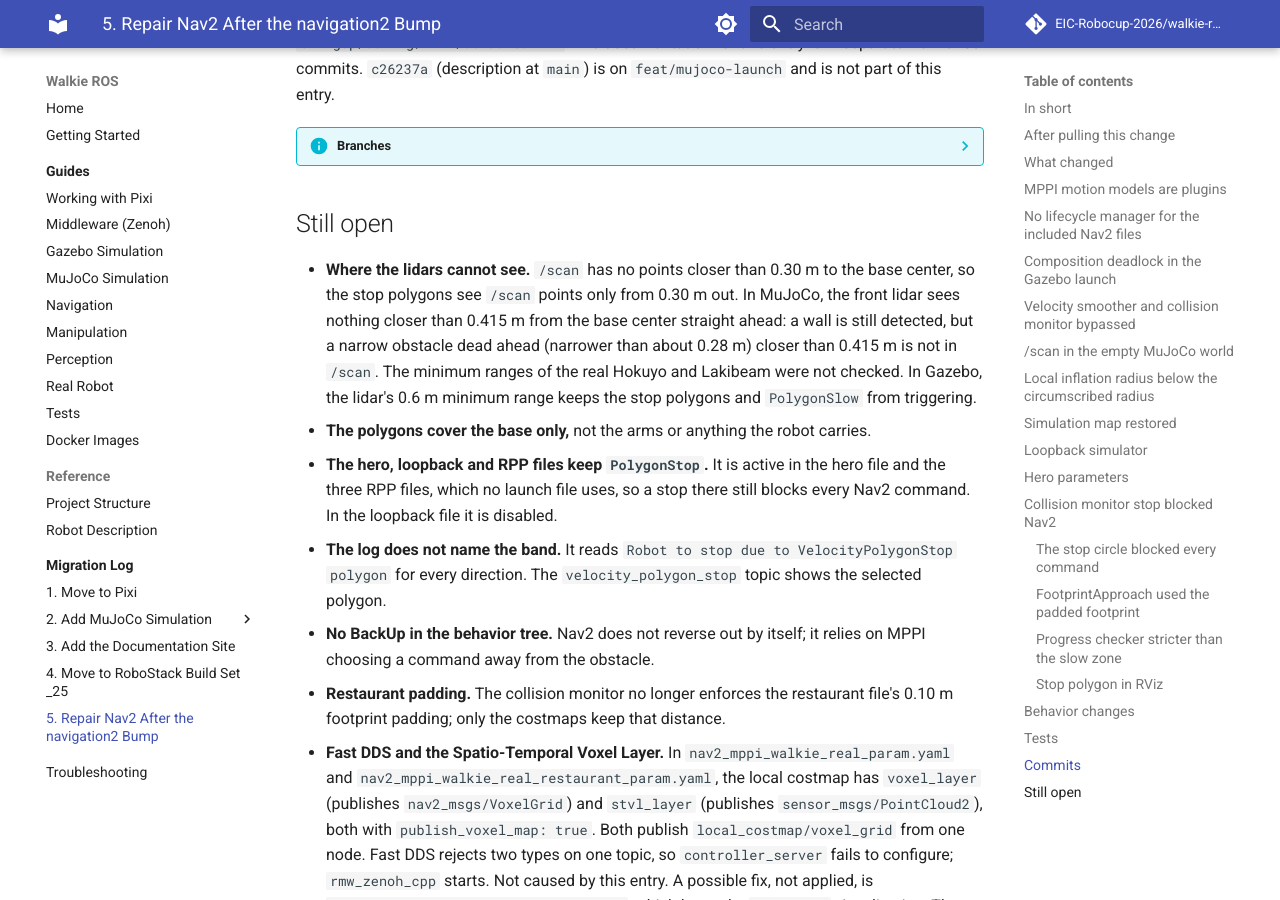
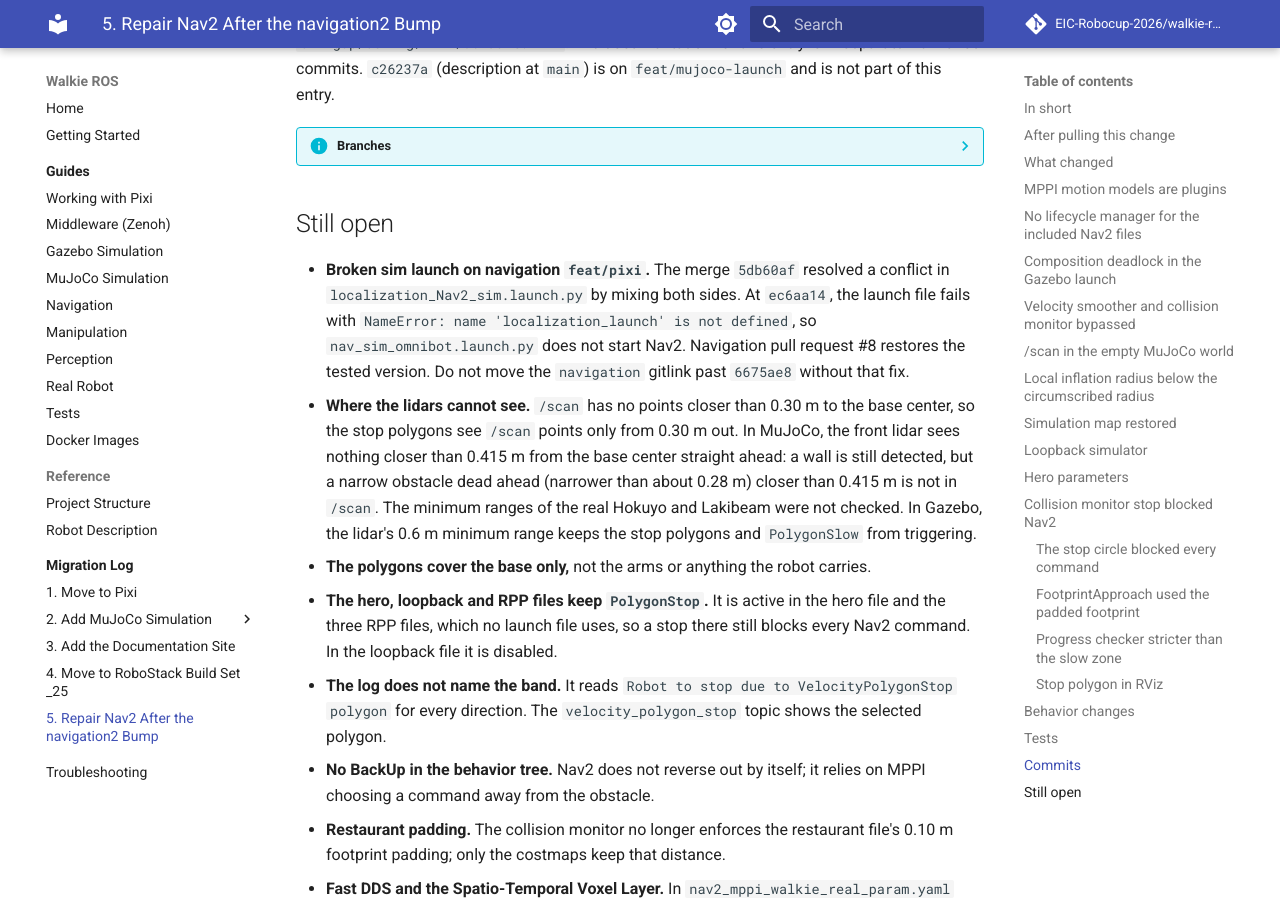
Before and after one commit to EIC-Robocup-2026/walkie-ros, an MkDocs documentation site: the page built from docs/migrations/05-nav2-repair.md, in a window 1280 px wide and 900 px high, scrolled down 13954 px. Built offline with MkDocs 1.6.1 and Material for MkDocs 9.7.7, drawn with Linux system fonts in a browser that asks for light colours; comment, search, counter and statistics services are not loaded.

Commit message:
docs: record the navigation #7 merge and the broken sim launch

```diff
--- a/docs/migrations/05-nav2-repair.md
+++ b/docs/migrations/05-nav2-repair.md
@@ -802,13 +802,23 @@
 
 ??? info "Branches"
     The walkie-ros commits are on `fix/nav2-compat`, stacked on
-    `feat/mujoco-launch`, which is on `feat/Pixi`. The navigation commits are
-    on `fix/nav2-compat` in `EIC-Robocup-2026/navigation`, on `feat/pixi`
-    (`02a697a`). Both are under review in navigation pull request #7 and
-    walkie-ros pull request #44, not merged.
+    `feat/mujoco-launch`, which is on `feat/Pixi`; they are under review in
+    walkie-ros pull request #44. The navigation commits were on
+    `fix/nav2-compat` in `EIC-Robocup-2026/navigation`, branched from
+    `feat/pixi` (`02a697a`). Navigation pull request #7 merged them into
+    `feat/pixi` on 2026-10-14 (`ec6aa14`), after a merge of `feat/pixi` into
+    the branch (`5db60af`). The `navigation` gitlink stays at `6675ae8`, which
+    `feat/pixi` contains.
 
 ## Still open
 
+- **Broken sim launch on navigation `feat/pixi`.** The merge `5db60af`
+  resolved a conflict in `localization_Nav2_sim.launch.py` by mixing both
+  sides. At `ec6aa14`, the launch file fails with
+  `NameError: name 'localization_launch' is not defined`, so
+  `nav_sim_omnibot.launch.py` does not start Nav2. Navigation pull request #8
+  restores the tested version. Do not move the `navigation` gitlink past
+  `6675ae8` without that fix.
 - **Where the lidars cannot see.** `/scan` has no points closer than 0.30 m
   to the base center, so the stop polygons see `/scan` points only from
   0.30 m out. In MuJoCo, the front lidar sees nothing closer than 0.415 m
```
